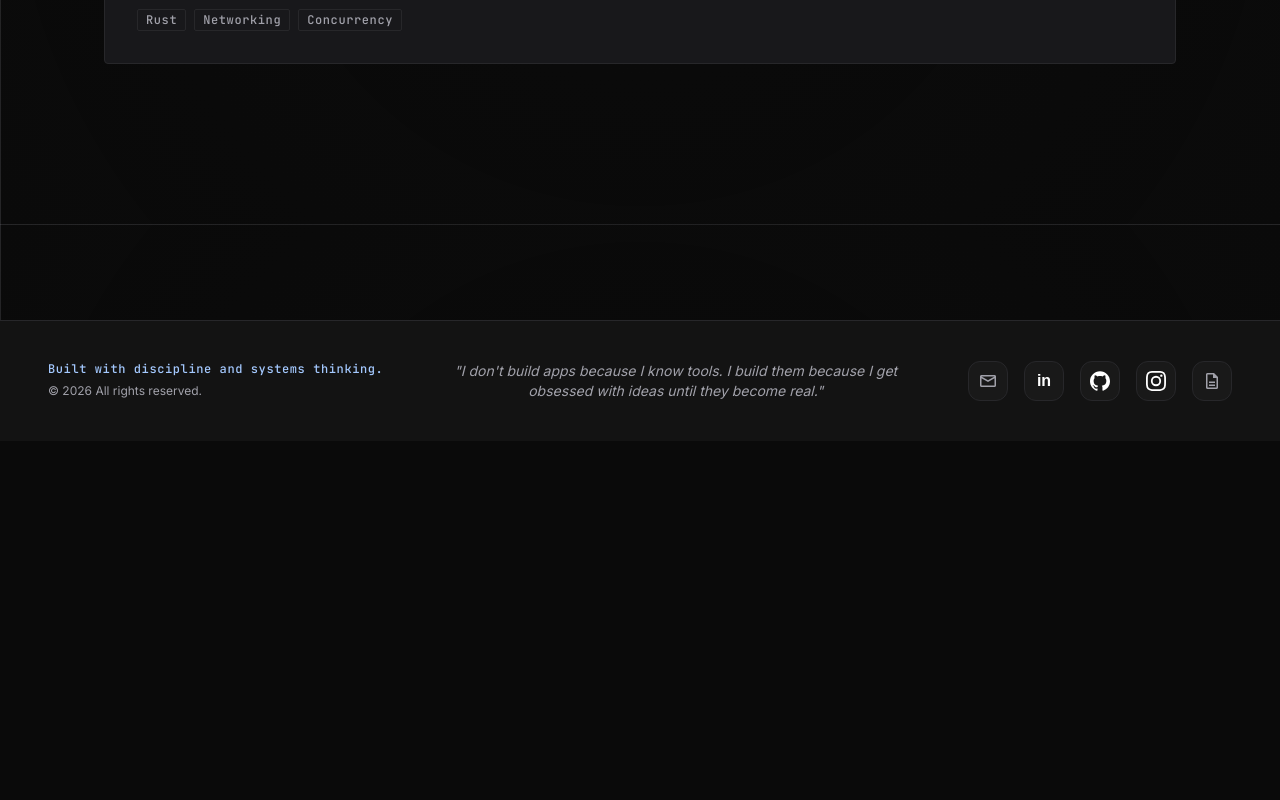
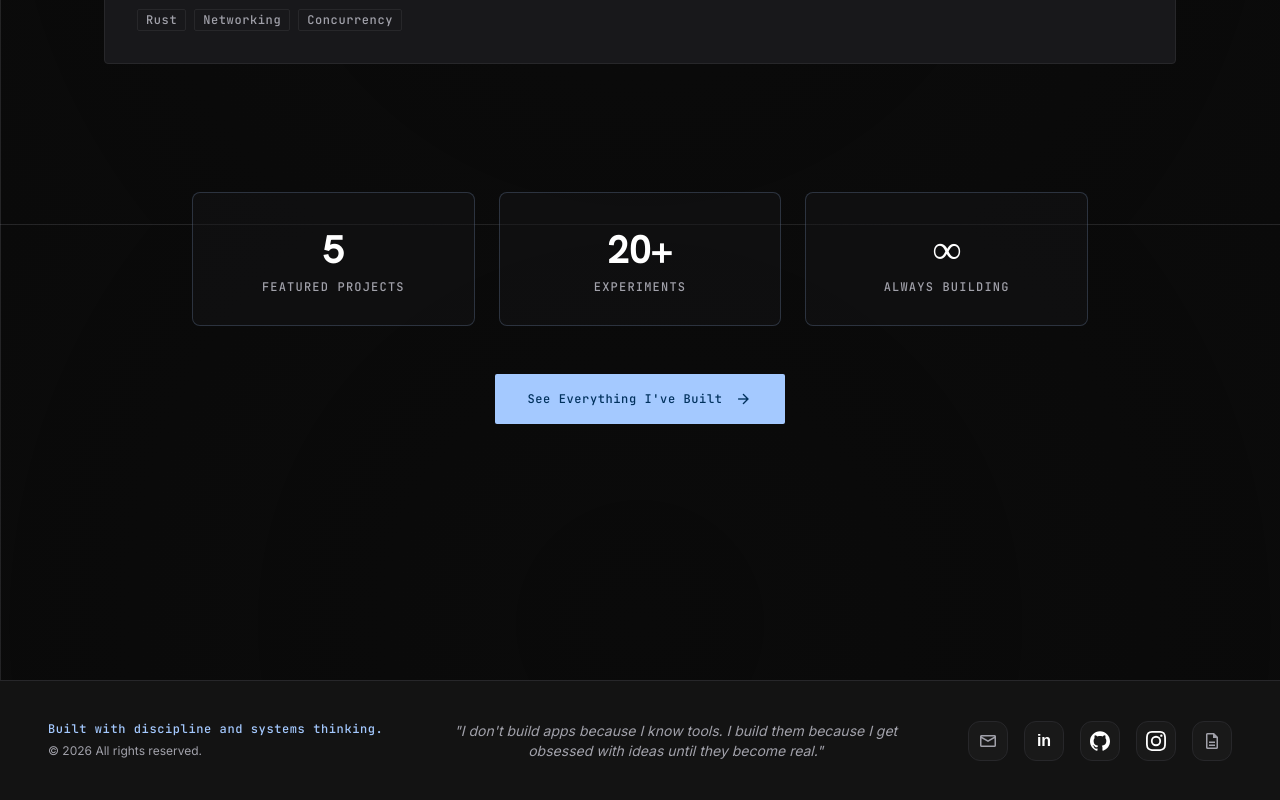
Before and after one commit to omhujband/omhujband.github.io, a React (Vite) app: page /projects in a window 1280 px wide. Shown: the part 1376-2176 px from the top of the page. Before the commit the page ends 1817 px from the top, so only its background shows below. Built offline with nearby package versions, Linux system fonts and the light colour scheme.

Commit message:
feat: implement ProjectsPage, AboutPage components, and custom Tailwind global styles

```diff
--- a/src/index.css
+++ b/src/index.css
@@ -46,8 +46,8 @@
   position: fixed;
   top: 0;
   left: 0;
-  width: 6px;
-  height: 6px;
+  width: 10px;
+  height: 10px;
   background-color: #a4c9ff;
   border-radius: 50%;
   pointer-events: none;
@@ -68,19 +68,20 @@
   pointer-events: none;
   z-index: 9998;
   transform: translate(-50%, -50%);
-  transition: width 0.3s ease, height 0.3s ease, opacity 0.3s ease;
+  transition: width 0.3s ease, height 0.3s ease, opacity 0.3s ease, border-width 0.3s ease;
   opacity: 0;
 }
 
 body.cursor-hovering .cursor-dot {
-  width: 4px;
-  height: 4px;
+  width: 6px;
+  height: 6px;
 }
 
 body.cursor-hovering .cursor-ring {
-  width: 40px;
-  height: 40px;
-  opacity: 0.2;
+  width: 44px;
+  height: 44px;
+  opacity: 0.6;
+  border-width: 2px;
   background-color: rgba(164, 201, 255, 0.1);
 }
 
--- a/src/pages/AboutPage.jsx
+++ b/src/pages/AboutPage.jsx
@@ -99,7 +99,7 @@ export default function AboutPage() {
           </h2>
           <div className="grid grid-cols-2 md:grid-cols-4 gap-4">
             {aboutData.skills.map(skillGroup => (
-              <div key={skillGroup.category} className="bg-zinc-surface border border-zinc-border rounded-lg p-6 hover-target transition-all hover:bg-surface-variant/20">
+              <div key={skillGroup.category} className="bg-zinc-surface border border-zinc-border rounded-lg p-6 hover-target transition-all hover:border-primary/50 glow-hover">
                 <h4 className="font-label-mono text-label-mono text-zinc-text-primary mb-3">{skillGroup.category}</h4>
                 <ul className="font-body-md text-body-md text-zinc-text-secondary space-y-1">
                   {skillGroup.items.map(item => (
--- a/src/pages/ProjectsPage.jsx
+++ b/src/pages/ProjectsPage.jsx
@@ -56,6 +56,37 @@ export default function ProjectsPage() {
           </article>
         ))}
       </div>
+
+      {/* Project Summary CTA */}
+      <section className="mb-section-gap animate-fade-up flex flex-col items-center">
+        <div className="grid grid-cols-1 md:grid-cols-3 gap-6 w-full max-w-4xl mb-12">
+          {/* Card 1 */}
+          <div className="glass-panel rounded-xl border border-primary/20 p-8 text-center transition-all duration-300 hover:-translate-y-1 hover:bg-surface-variant/20 glow-hover hover-target">
+            <h3 className="font-hero-display-mobile text-hero-display-mobile text-zinc-text-primary mb-2">5</h3>
+            <p className="font-label-mono text-label-mono text-zinc-text-secondary uppercase tracking-widest">Featured Projects</p>
+          </div>
+          {/* Card 2 */}
+          <div className="glass-panel rounded-xl border border-primary/20 p-8 text-center transition-all duration-300 hover:-translate-y-1 hover:bg-surface-variant/20 glow-hover hover-target">
+            <h3 className="font-hero-display-mobile text-hero-display-mobile text-zinc-text-primary mb-2">20+</h3>
+            <p className="font-label-mono text-label-mono text-zinc-text-secondary uppercase tracking-widest">Experiments</p>
+          </div>
+          {/* Card 3 */}
+          <div className="glass-panel rounded-xl border border-primary/20 p-8 text-center transition-all duration-300 hover:-translate-y-1 hover:bg-surface-variant/20 glow-hover hover-target">
+            <h3 className="font-hero-display-mobile text-hero-display-mobile text-zinc-text-primary mb-2">∞</h3>
+            <p className="font-label-mono text-label-mono text-zinc-text-secondary uppercase tracking-widest">Always Building</p>
+          </div>
+        </div>
+
+        <a
+          href="https://github.com/omhujband"
+          target="_blank"
+          rel="noreferrer"
+          className="bg-primary text-on-primary font-label-mono text-label-mono px-8 py-4 rounded flex items-center gap-3 hover:bg-primary-fixed transition-colors hover-target group"
+        >
+          See Everything I've Built
+          <span className="material-symbols-outlined text-[18px] group-hover:translate-x-1 transition-transform">arrow_forward</span>
+        </a>
+      </section>
     </div>
   );
 }
```
